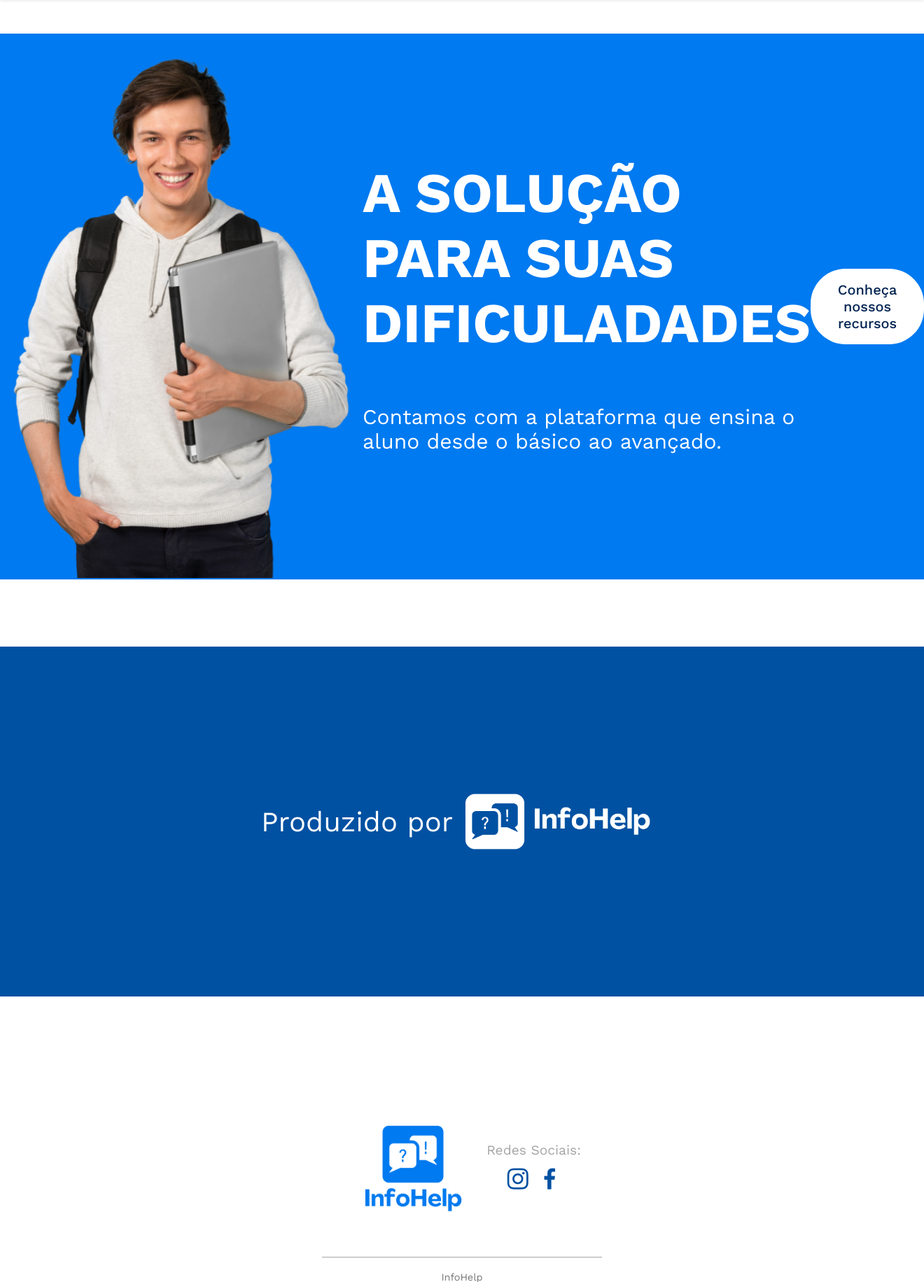
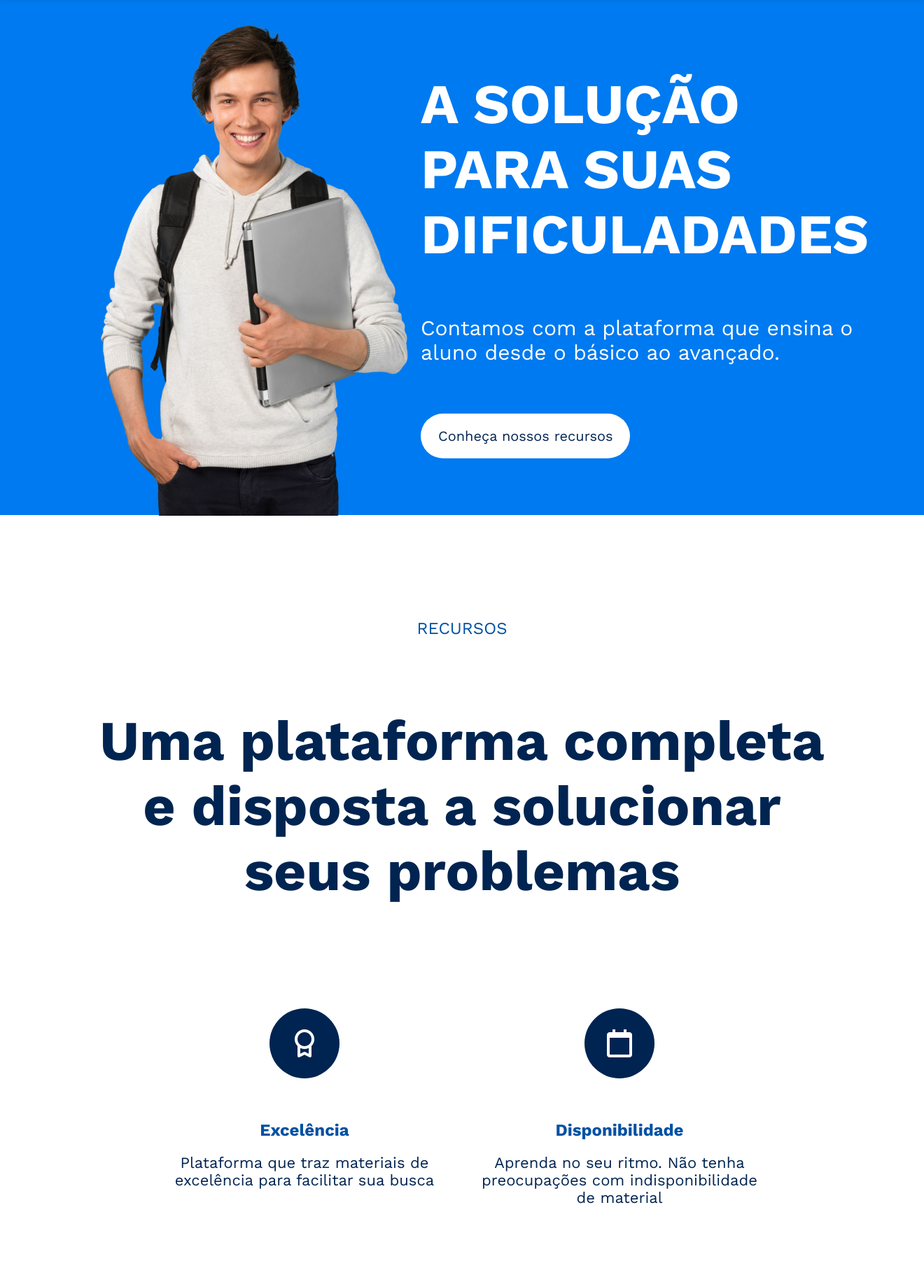
Before and after one commit to tonhoantunes/infohelp, a Django app: page / in a window 1320 px wide. Shown: the part 96-1928 px from the top of the page at 70% size. Run offline with Django 5.2, Linux system fonts and the light colour scheme.

Commit message:
[WIP] finalizando tela inicial

```diff
--- a/infohelp/static/css/styles.css
+++ b/infohelp/static/css/styles.css
@@ -193,18 +193,25 @@ footer {
 }
 
 /*Apresentação (Tela Inicial)*/
-.apresentacao {
-    height: 780px;
+.header-apresentacao {
     background: var(--second-color);
     display: flex;
     justify-content: center;
     align-items: center;
 }
 
-.foto-estudante img {
-    height: 780px;
-    width: 518px;
+.apresentacao {
+    height: 600px;
+    display: flex;
+    align-items: center;
+    padding: 20px;
+    max-width: auto;
 }
+
+.imagem {
+    height: auto;
+}
+
 
 .textos h1 {
     font-size: 80px;
@@ -213,20 +220,79 @@ footer {
 }
 
 .textos p {
-    margin-top: 70px;
+    margin: 70px 0 90px;
     font-size: 30px;
     font-weight: 400;
     color: var(--bg-color);
 }
 
 .btn-recursos {
-    background: var(--bg-color);
+    text-decoration: none;
+    background-color: var(--bg-color);
     color: var(--text-color);
-    text-decoration: none;
-    width: 350px;
-    padding: 18px 30px;
     border-radius: 50px;
+    padding: 20px 25px;
     font-size: 20px;
-    font-weight: 500;
+    cursor: pointer;
+}
+
+/*Recursos*/
+.recursos p {
+    color: var(--primary-color);
+    text-align: center;
+    margin: 100px 0;
+    font-size: 24px;
+}
+
+.recursos h1 {
+    text-align: center;
+    font-size: 80px;
+    color: var(--text-color);
+    margin-bottom: 150px;
+}
+
+.recursos-cards {
+    display: grid;
+    grid-template-columns: repeat(auto-fit, minmax(400px, 400px));
+    justify-content: center;
+    gap: 50px;
+}
+
+.icon {
+    display: flex;
+    align-items: center;
+    justify-content: center;
+    background: var(--text-color);
+    width: 100px;
+    height: 100px;
+    border-radius: 50%;
+}
+
+.card {
     text-align: center;
 }
+
+.icon {
+    margin: 0 150px;
+}
+
+.icon i {
+    color: var(--bg-color);
+    font-size: 48px;
+    display: flex;
+    justify-content: center;
+    align-items: center;
+}
+
+.card h2 {
+    color: var(--primary-color);
+    font-size: 24px;
+    font-weight: 700;
+    margin-top: 60px;
+}
+
+.card p {
+    font-size: 22px;
+    color: var(--text-color);
+    margin-top: 20px;
+}
--- a/infohelp/templates/base.html
+++ b/infohelp/templates/base.html
@@ -1,3 +1,5 @@
+{% load static %}
+
 <!DOCTYPE html>
 <html lang="pt-br">
 <head>
--- a/infohelp/templates/index.html
+++ b/infohelp/templates/index.html
@@ -2,14 +2,43 @@
 {% load static %}
 
 {% block content %}
-    <section>
-        <div class="apresentacao">
-            <div class="foto-estudante"><img src="static/assets/estudante.png" alt="Estudante InfoHelp"></div>
+    <!--Header Apresentação-->
+    <section class="header-apresentacao">
+        <div class="apresentacao container">
+            <img src="static/assets/estudante.png" alt="Estudante InfoHelp" class="imagem">
             <div class="textos">
                 <h1>A SOLUÇÃO PARA SUAS DIFICULADADES</h1>
                 <p>Contamos com a plataforma que ensina o aluno desde o básico ao avançado.</p>
+                <a class="btn-recursos" href="#">Conheça nossos recursos</a>
             </div>
-            <a class="btn-recursos" href="#">Conheça nossos recursos</a>
+        </div>
+    </section>
+
+    <!--Recursos-->
+    <section class="recursos container">
+        <p>RECURSOS</p>
+        <h1>Uma plataforma completa e disposta a solucionar seus problemas</h1>
+        <div class="recursos-cards">
+            <div class="card card-1">
+                <div class="icon"><i class='bx bx-award'></i></div>
+                <h2>Excelência</h2>
+                <p>Plataforma que traz materiais de excelência para facilitar sua busca</p>
+            </div>
+            <div class="card card-2">
+                <div class="icon"><i class='bx bx-calendar-alt'></i></div>
+                <h2>Disponibilidade</h2>
+                <p>Aprenda no seu ritmo. Não tenha preocupações com indisponibilidade de material</p>
+            </div>
+            <div class="card card-3">
+                <div class="icon"><i class='bx bx-home'></i></div>
+                <h2>De qualquer lugar</h2>
+                <p>Assista nossas vídeo-aulas de qualquer lugar, na sua comodidade</p>
+            </div>
+            <div class="card card-4">
+                <div class="icon"><i class='bx bx-book'></i></div>
+                <h2>Didática</h2>
+                <p>Aqui na InfoHelp você tem uma didática leve e compreensiva</p>
+            </div>
         </div>
     </section>
 
```
